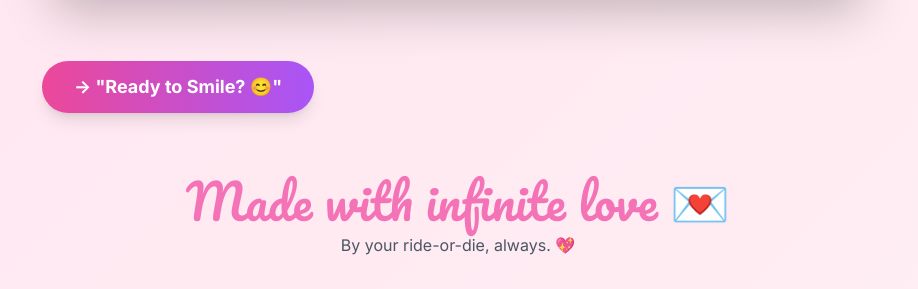
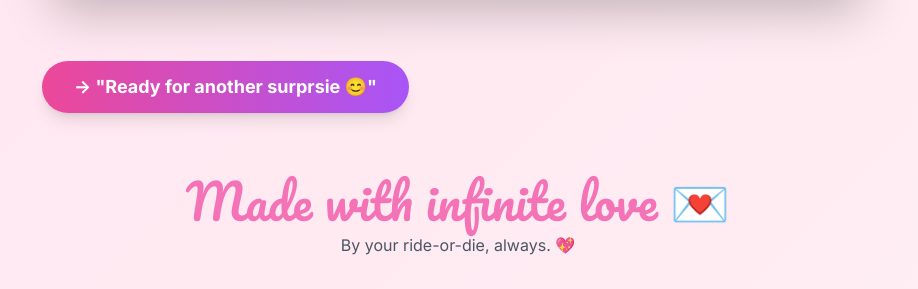
Before and after one commit to adarsh438/bestie, a plain HTML site: page index.html in a window 1280 px wide. Shown: the part 2499-2788 px from the top of the page, without its empty margins (182-1100 px from the left). Drawn offline with nearby package versions, Linux system fonts and the light colour scheme.

Commit message:
Update index.html

```diff
--- a/index.html
+++ b/index.html
@@ -136,7 +136,7 @@
         </div>
       </div>
 
-      <div><a href="next.html" class="inline-block bg-gradient-to-r from-pink-500 to-purple-500 text-white px-8 py-3 rounded-full font-bold text-lg hover:scale-105 transition-transform duration-300 shadow-lg">-> "Ready to Smile? 😊"</a></div>
+      <div><a href="next.html" class="inline-block bg-gradient-to-r from-pink-500 to-purple-500 text-white px-8 py-3 rounded-full font-bold text-lg hover:scale-105 transition-transform duration-300 shadow-lg">-> "Ready for another surprsie 😊"</a></div>
 
     </div>
 
```
